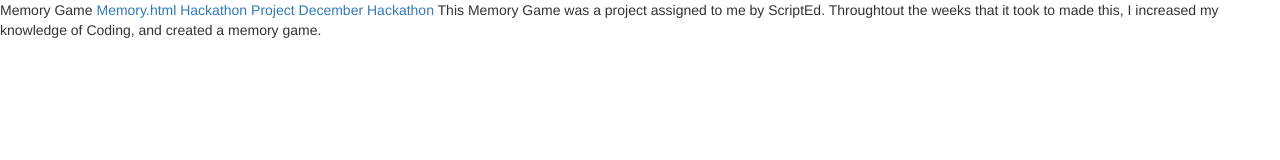
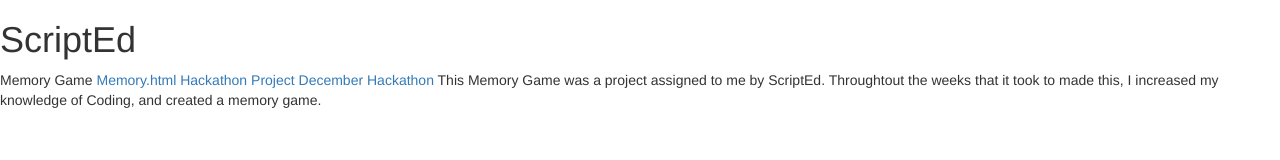
Before and after one commit to bluesound3/bluesound3.github.old, a plain HTML site: page index.html in a window 1280 px wide. Drawn offline with nearby package versions, Linux system fonts and the light colour scheme.

Commit message:
Updated index.html

```diff
--- a/index.html
+++ b/index.html
@@ -1,7 +1,7 @@
 <html>
 
   <head>
-
+    <h1> ScriptEd</h1>
   <title>ScriptEd Portfolio</title>
 
   <link rel="stylesheet" href="//netdna.bootstrapcdn.com/bootstrap/3.1.1/css/bootstrap.min.css">
```
